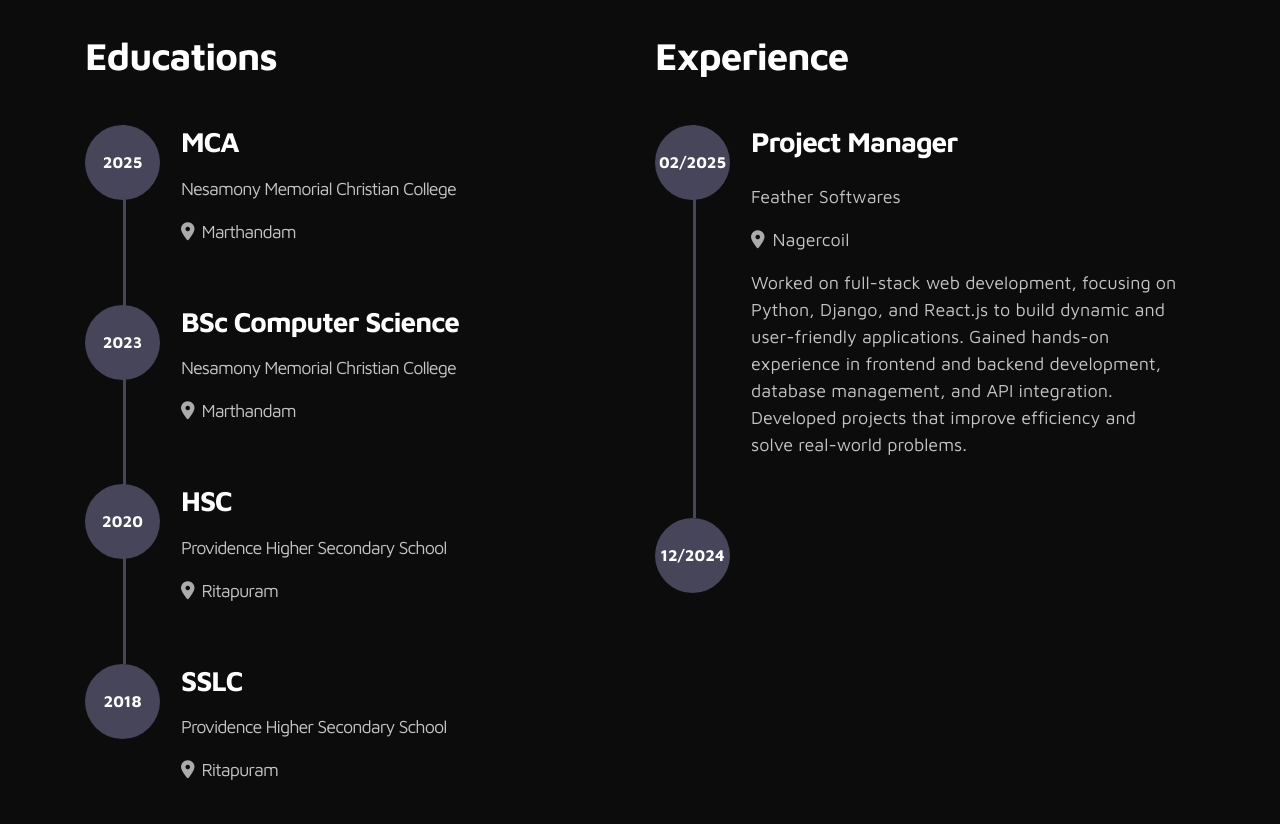
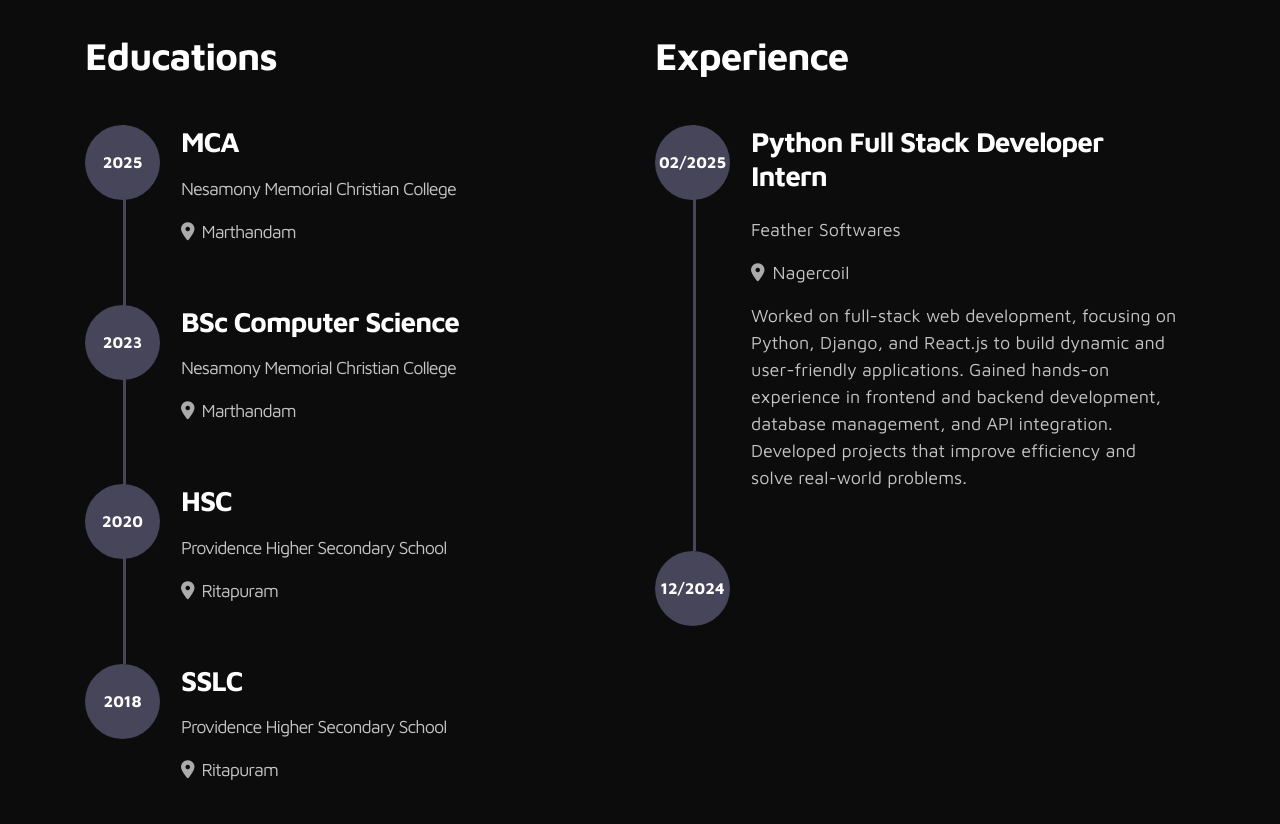
Before and after one commit to Berjin-AV/portfolio, a plain HTML site: page index.html in a window 1280 px wide. Shown: the part 800-1624 px from the top of the page. Drawn offline with Linux system fonts and the light colour scheme.

Commit message:
Updated project

```diff
--- a/index.html
+++ b/index.html
@@ -183,7 +183,7 @@ https://www.tooplate.com/view/2115-marvel
                                   <span>02/2025</span>
                              </div>
                              <div class="timeline-info">
-                                  <h3><span>Project Manager</span></h3>
+                                  <h3><span>Python Full Stack Developer Intern</span></h3>
                                   <p class="pt-3">Feather Softwares</p>
                                   <p><i class="fa-solid fa-location-dot pr-2" style="color: #ababab;"></i>Nagercoil</p>
                                   <p>Worked on full-stack web development, focusing on Python, Django, and React.js to build dynamic and
```
